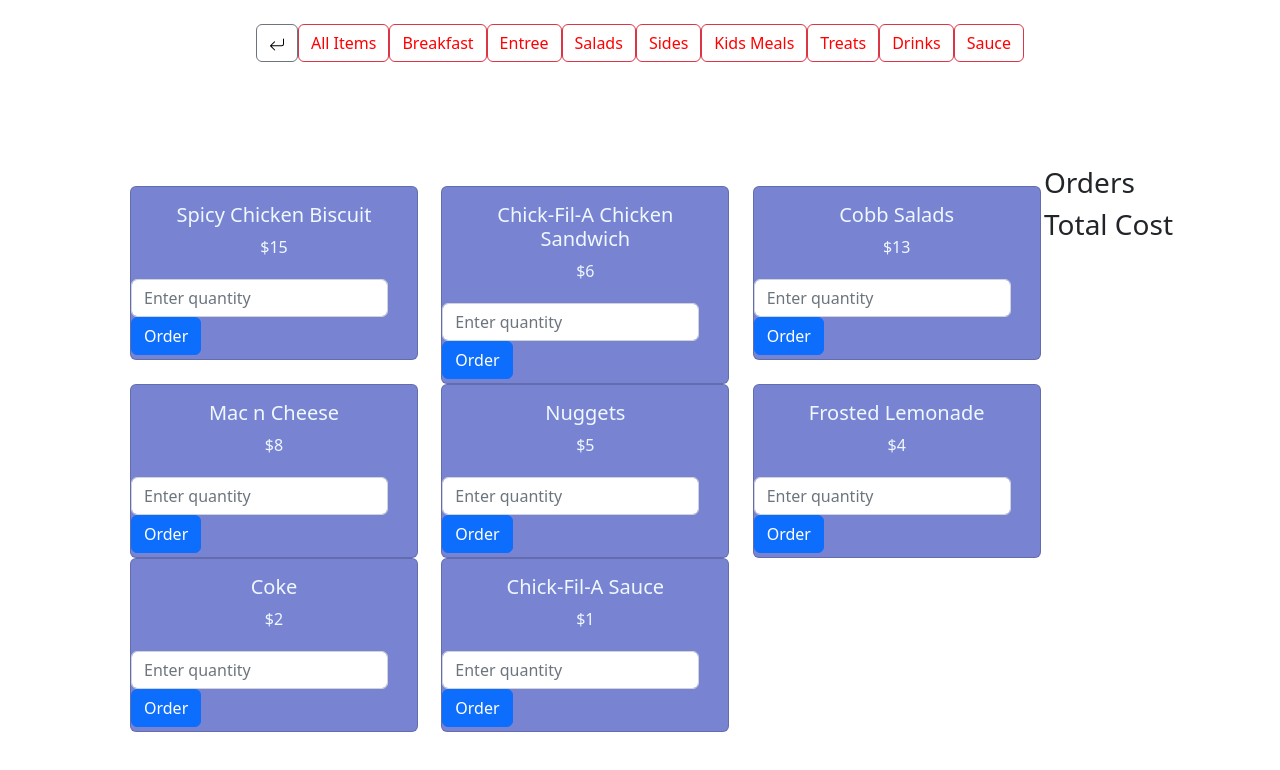
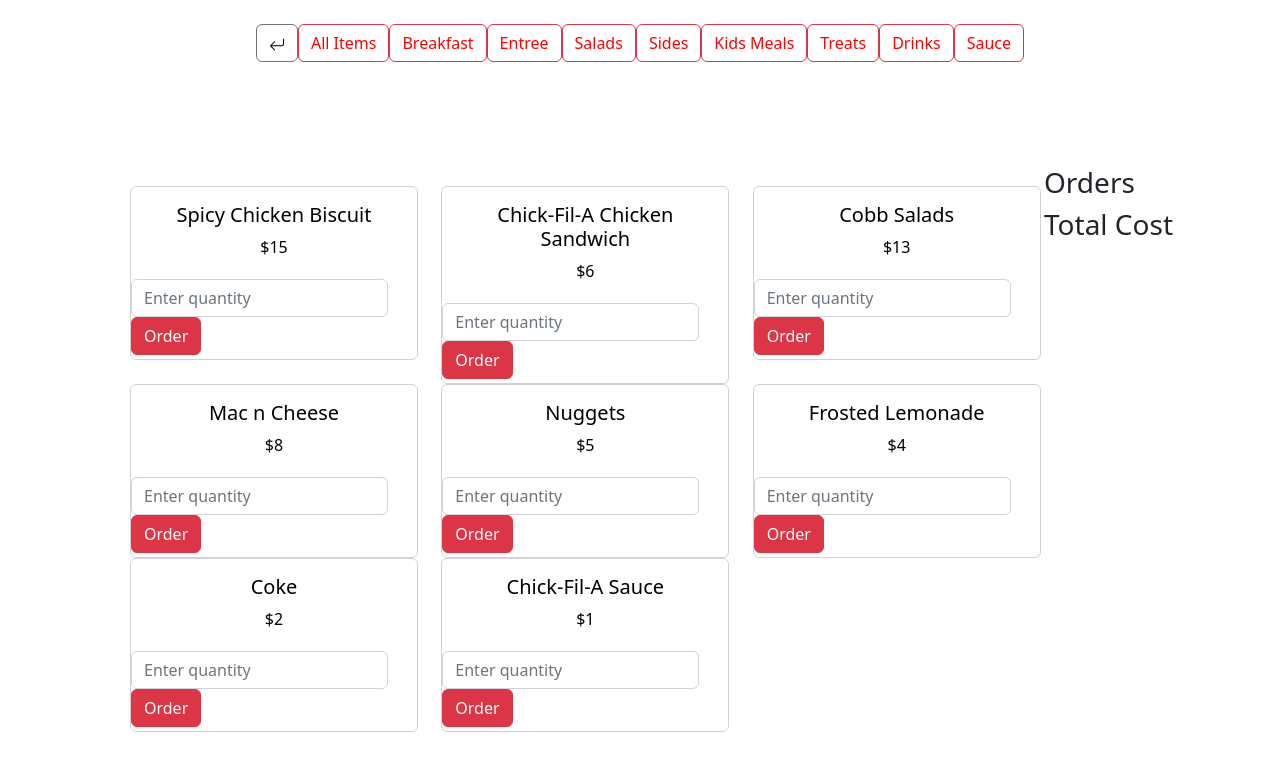
Before and after one commit to CSCE315-F22-Taele/Team-54-Project_3, a React (Create React App) app in the folder my-app/: page /Cashier in a window 1280 px wide. Shown: the top 770 px of the page. Built offline with nearby package versions, Linux system fonts and the light colour scheme.

Commit message:
Changed color of menu cards, added placeholder for inventory data

```diff
--- a/my-app/src/pages/CashierCustomer/Menu.js
+++ b/my-app/src/pages/CashierCustomer/Menu.js
@@ -23,7 +23,7 @@
 
       return (
         <Col>
-            <Card style={{ width: '18rem', alignItems: 'center', justifyContent: 'center'}} key={id} className="box">
+            <Card style={{ width: '18rem', alignItems: 'center', justifyContent: 'center', background: "none", color: "black"}} key={id} className="box">
                 <Card.Body>
                     <Card.Title className="text-center">{title}</Card.Title>
                     <Card.Text className="text-center">${price}</Card.Text>
@@ -33,7 +33,7 @@
                       <Form.Group>
                           <Form.Control  type="text" placeholder="Enter quantity" />
                           {/* <div class="col-md-12 text-center"> */}
-                            <button class="btn btn-primary " style={{alignSelf: 'center', justifyContent: 'center'}} type="submit">Order</button>
+                            <button class="btn btn-danger " style={{alignSelf: 'center', justifyContent: 'center'}} type="submit">Order</button>
                           {/* </div> */}
                       </Form.Group>
                   </Form>
--- a/my-app/src/pages/CashierCustomer/menuData.js
+++ b/my-app/src/pages/CashierCustomer/menuData.js
@@ -47,7 +47,6 @@
         category: 'Sauce',
         price: 1.00
     }
-
 ];
 
 export default menu;
--- a/my-app/src/pages/Manager/inventoryData.js
+++ b/my-app/src/pages/Manager/inventoryData.js
@@ -0,0 +1,5 @@
+const inventory = [
+
+];
+
+export default inventory;
```
